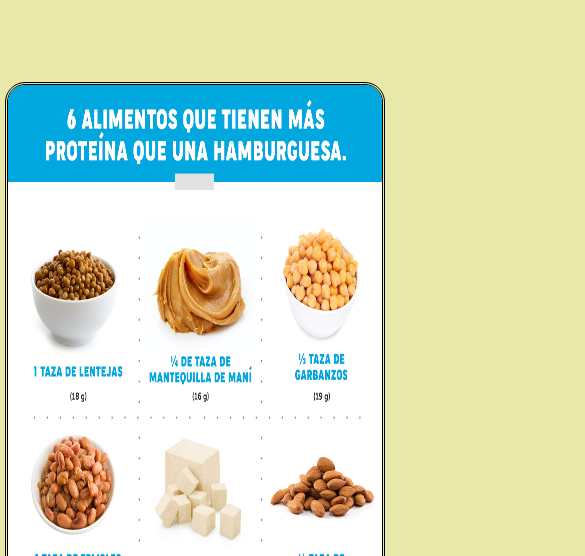
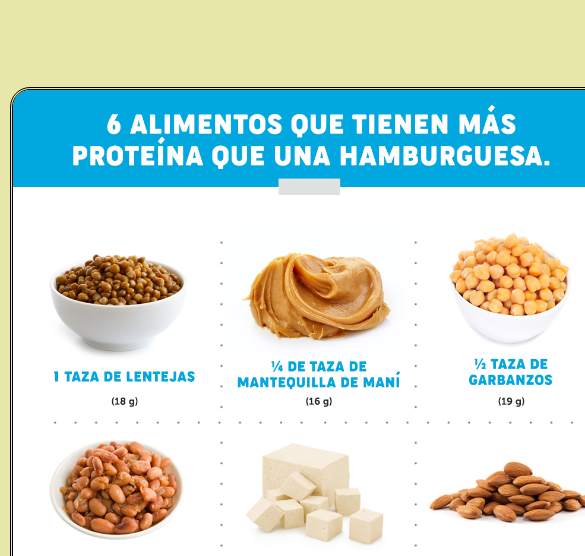
Before and after one commit to PaolaVega731/LesVegetarianes, a website: page index4.html in a window 390 px wide. Shown: the part 288-844 px from the top of the page, 585 px wide, since content can reach past the window. Drawn offline with nearby package versions, Linux system fonts and the light colour scheme.

Commit message:
Mi septimo commit

```diff
--- a/index4.html
+++ b/index4.html
@@ -45,12 +45,11 @@
     </header>
 
     <h1 class="titulo4"> Alimentos y sus propiedades</h1>
-    <div class="imagenGrid">
-        <img class="imagenPropiedades"src="./Fotos/Alimentos con más proteínas que la carne.png" alt="Alimentos con más proteínas">
-        <img class="imagenPropiedades" src="./Fotos/12 alimentos más saludables.jpg" alt="los doce alimentos mas saludables">
-        <img class="imagenPropiedades" src="./Fotos/Alimentos con proteínas.jpg" alt="alimentos con proteínas">
-    </div>
-
+      <div class="imagenGrid fluid">
+        <img class="imagenPropiedades col.md-4" src="./Fotos/Alimentos con más proteínas que la carne.png" alt="Alimentos con más proteínas">
+        <img class="imagenPropiedades col-md-4" src="./Fotos/12 alimentos más saludables.jpg" alt="los doce alimentos mas saludables">
+        <img class="imagenPropiedades col-md-4" src="./Fotos/Alimentos con proteínas.jpg" alt="alimentos con proteínas">
+      </div>
     <footer class="footerGrid">
         <p>Les invito a que me sigan en mis redes sociales</p>
         <ul class="redes-sociales">
--- a/scss/estilos.scss
+++ b/scss/estilos.scss
@@ -326,6 +326,7 @@ a {
         width: 600px;
         height: 600px;
         border-radius: 20px;
+
     }
 
 }
@@ -341,13 +342,10 @@ a {
 
     /*html*/
 
-
     .logo {
         width: 110px;
         height: 110px;
         border-width: 20px;
-
-
     }
 
     .fotoPrincipalBox {
@@ -425,6 +423,7 @@ a {
     .imagenGrid{
         grid-template-columns: repeat(1, 1fr);
         grid-gap: 10px;
+        margin: 60px;
     }
 }
 
@@ -522,9 +521,8 @@ a {
         }
          /*html4*/
          .imagenGrid{
-            padding: 5px;
-            .imagenPropiedades{
-                width: 100%;
-             }
-            }
+            grid-template-columns: repeat(1fr);
+            grid-gap: 10px;
+            margin: 10px;
         }
+        }
```
Also changed, not shown: css/estilos.css, 1 other file.
